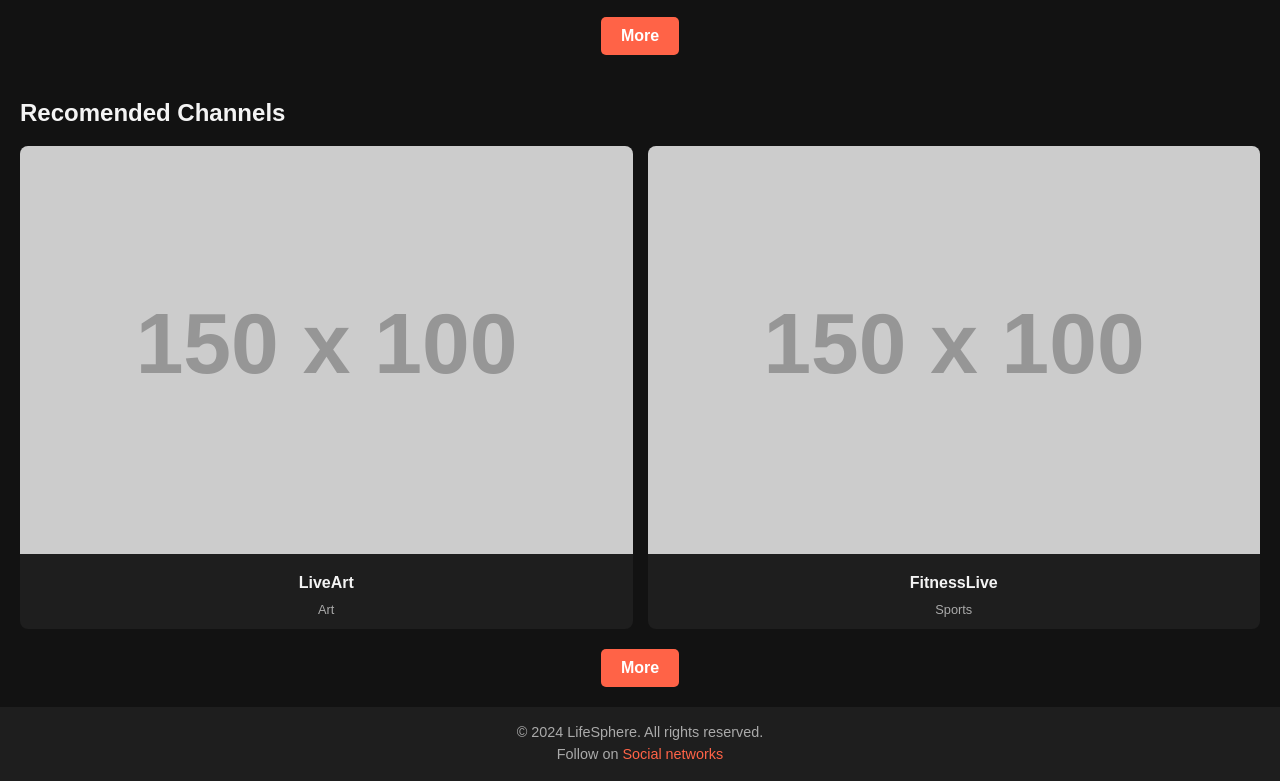
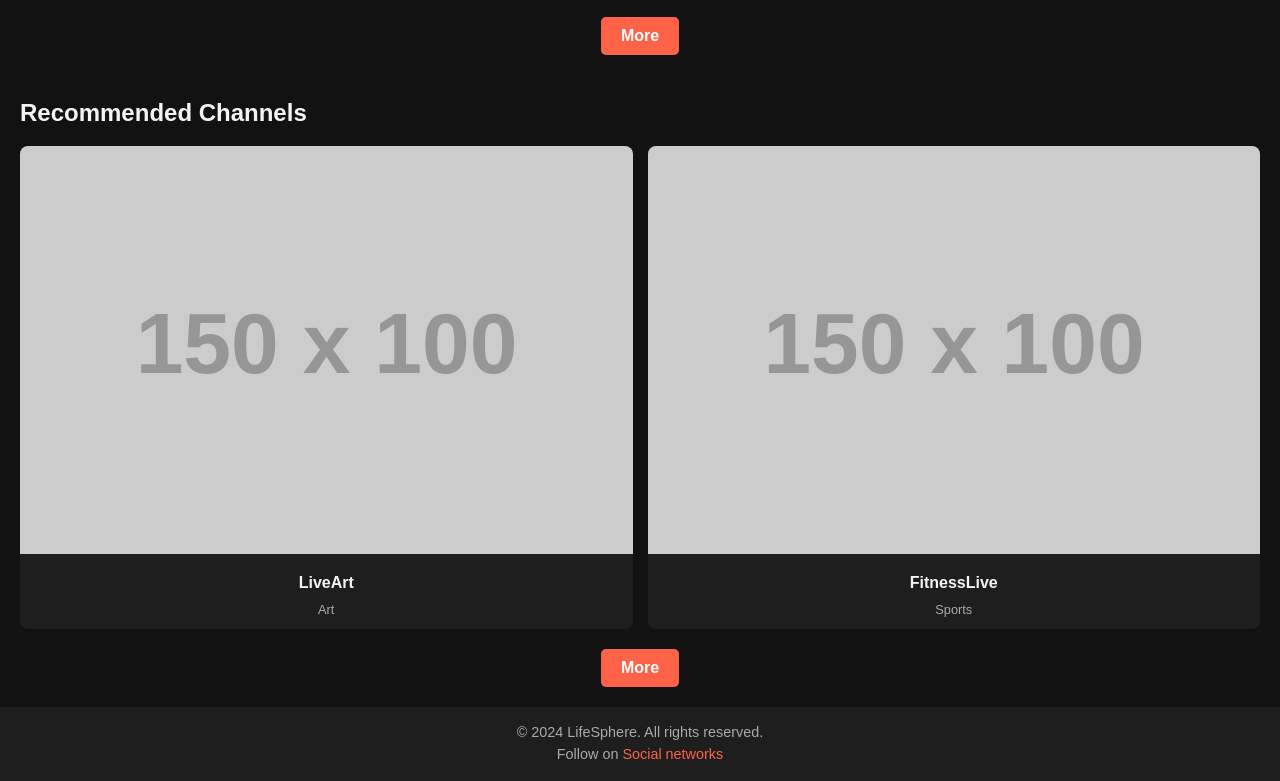
Before and after one commit to abucetapa/LifeSphere, a plain HTML site: page index.html in a window 1280 px wide. Shown: the part 1379-2160 px from the top of the page. Drawn offline with Linux system fonts and the light colour scheme; placeholder pictures from the web are drawn by us.

Commit message:
Update index.html

```diff
--- a/index.html
+++ b/index.html
@@ -149,7 +149,7 @@
 
     <!-- Canales Recomendados -->
     <section class="channels-recommended">
-      <h2>Recomended Channels</h2>
+      <h2>Recommended Channels</h2>
       <div class="recommendations-grid">
         <div class="recommendation-card">
           <img src="https://via.placeholder.com/150x100" alt="Directo recomendado">
```
